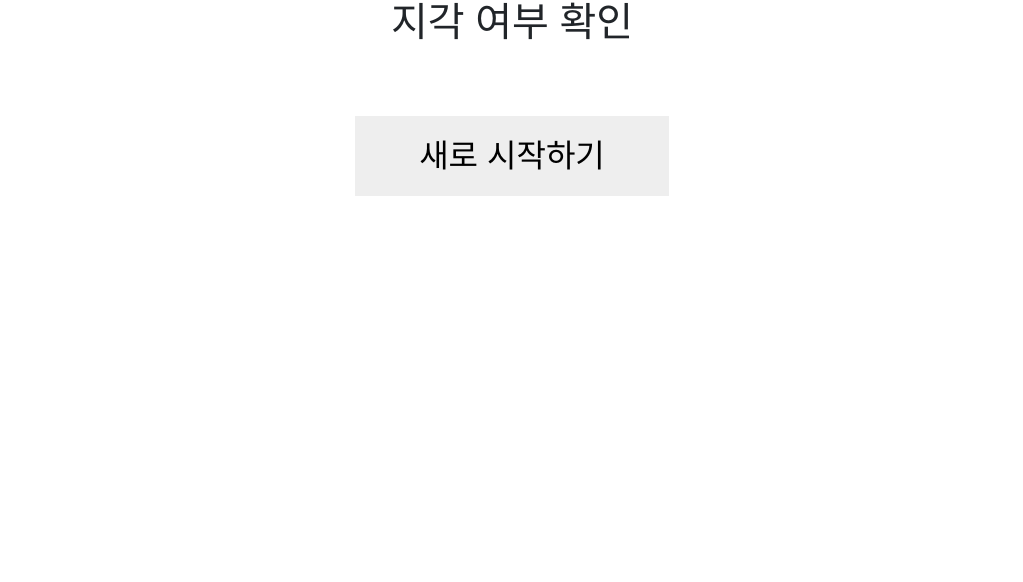
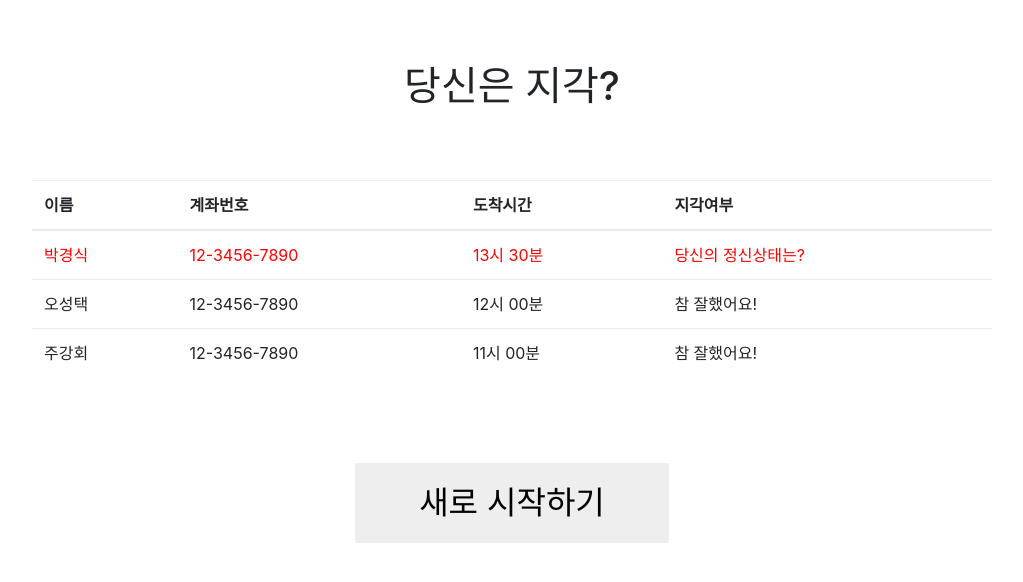
Before and after one commit to tekeezy/appointed-time, a website: page appointed-time/public/step-4.html in a window 1280 px wide. Shown: the whole page, without its empty margins (128-1151 px from the left). Drawn offline with nearby package versions, Linux system fonts and the light colour scheme.

Commit message:
step4 템플릿

```diff
--- a/appointed-time/public/step-4.html
+++ b/appointed-time/public/step-4.html
@@ -26,10 +26,43 @@
     var CURRENT_STEP = 4;
     </script>
   </head>
-  <body style="text-align: center;">
-    <h1>지각 여부 확인</h1>
+  <body style="text-align: center; padding: 64px 0;">
+    <h1>당신은 지각?</h1>
 
-    <div style="padding: 64px 0;">
+    <div style="width: 960px; display: inline-block; padding: 64px 0;">
+      <table class="table">
+        <thead>
+          <tr>
+            <th>이름</th>
+            <th>계좌번호</th>
+            <th>도착시간</th>
+            <th>지각여부</th>
+          </tr>
+        </thead>
+        <tbody style="text-align: left;">
+          <tr style="color:#f00">
+            <td>박경식</td>
+            <td>12-3456-7890</td>
+            <td>13시 30분</td>
+            <td>당신의 정신상태는?</td>
+          </tr>
+          <tr>
+            <td>오성택</td>
+            <td>12-3456-7890</td>
+            <td>12시 00분</td>
+            <td>참 잘했어요!</td>
+          </tr>
+          <tr>
+            <td>주강회</td>
+            <td>12-3456-7890</td>
+            <td>11시 00분</td>
+            <td>참 잘했어요!</td>
+          </tr>
+        </tbody>
+      </table>
+    </div>
+
+    <div>
       <a href="./step-1.html" class="button-style" id="next">새로 시작하기</a>
     </div>
 
```
Also changed, not shown: appointed-time/public/step-2.html (+1 -1 lines).
